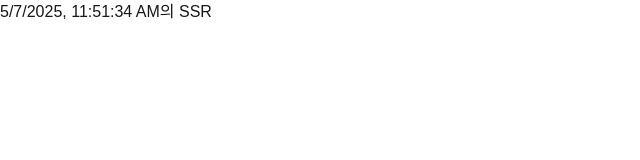
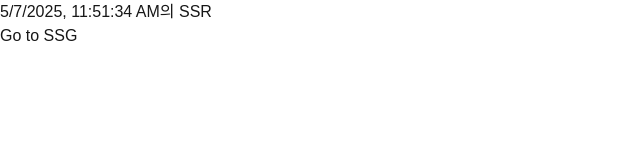
Before and after one commit to rhsiddlsidhd/nextJsBasic, a Next.js app: page /ssr in a window 1280 px wide. Shown: the top 160 px of the page, without its empty margins (0-640 px from the left). Built offline with nearby package versions, Linux system fonts and the light colour scheme.

Commit message:
next/Link

```diff
--- a/src/app/ssr/page.tsx
+++ b/src/app/ssr/page.tsx
@@ -1,9 +1,21 @@
+import Link from "next/link";
 import React from "react";
 
 const page = async () => {
   const message = `${new Date().toLocaleString()}의 SSR`;
 
-  return <p>{message}</p>;
+  return (
+    <div>
+      <p>{message}</p>
+      <Link
+        href={{
+          pathname: "/ssg",
+        }}
+      >
+        <button>Go to SSG</button>
+      </Link>
+    </div>
+  );
 };
 
 export default page;
```
